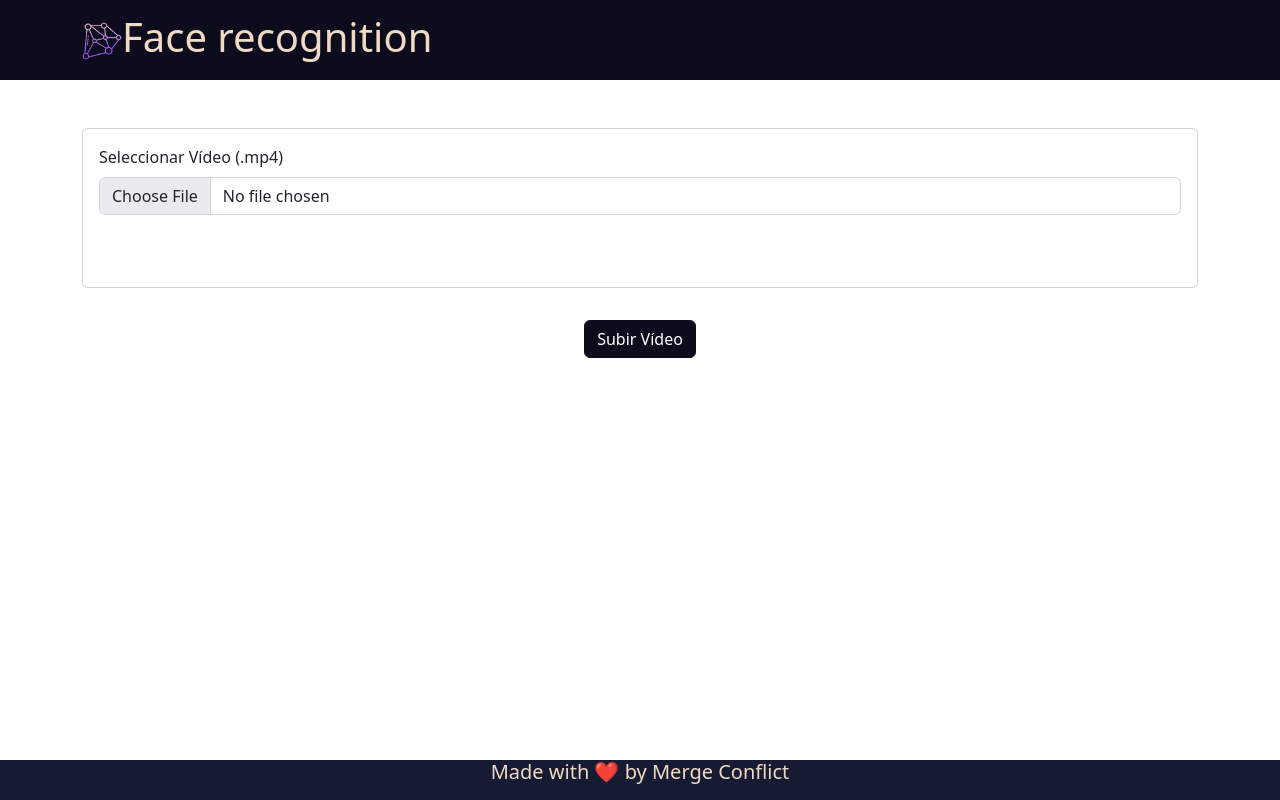
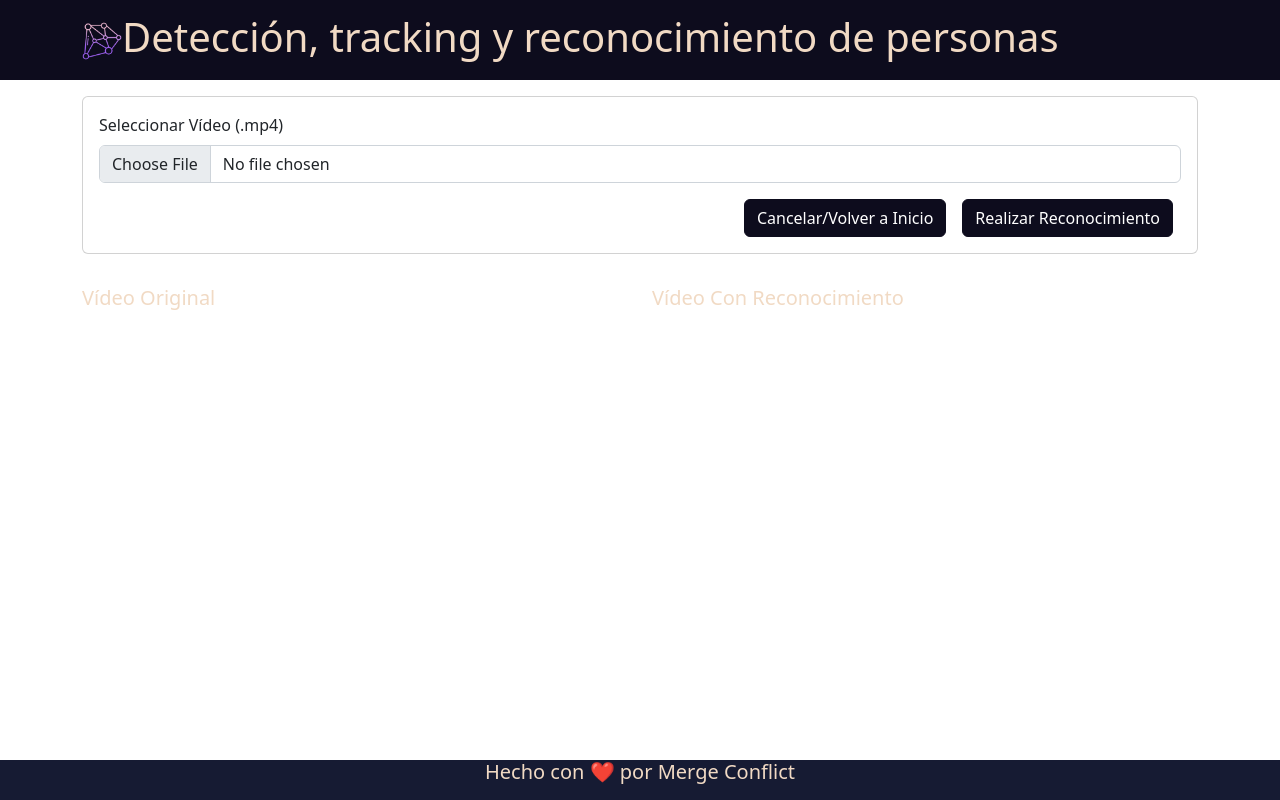
Before and after one commit to robinson-arpi/Face_Recognition_Backend, a Flask app: page /upload in a window 1280 px wide. Run offline with Flask 3, Linux system fonts and the light colour scheme; parts of the project's set-up code (start-up, migrations or seed data) failed here and were passed over; some libraries are stand-ins or nearby versions.

Commit message:
Cambios en upload video

```diff
--- a/face_recognition_app.py
+++ b/face_recognition_app.py
@@ -381,8 +381,8 @@ def upload_video():
          # Devolver la URL del video procesado al front-end
         convertir_a_mp4(video_input,video_output)
         video_url = './static/output_folder/output_video_conver.mp4'
-        random_parameter = int(time.time())
-        return render_template('upload.html', video_url=video_url, random_parameter=random_parameter)
+        #random_parameter = int(time.time())
+        return jsonify({'video_url': video_url})
     except Exception as e:
         return jsonify({'error': str(e)}), 500
 
--- a/static/css/styles.css
+++ b/static/css/styles.css
@@ -69,13 +69,15 @@ footer {
 .button-custom{
   background: var(--color-primario) !important;
   border-color: var(--color-primario) !important; /* Change this to the desired shade of blue */
-
+  margin-right: 8px;
+  margin-left: 8px;
 }
 
 .button-custom:hover{
   background: var(--color-terciario) !important;
   border-color: var(--color-primario) !important; /* Change this to the desired shade of blue */
   box-shadow: 0 4px 8px var(--color-terciario); /* Cambia la sombra al hacer hover */
+
 }
 
 .card-custom-video {
@@ -92,7 +94,6 @@ footer {
   box-shadow: 0 4px 8px var(--color-terciario); /* Cambia la sombra al hacer hover */
 }
 
-
 #videoName {
   width: 95%;
   position: absolute; /* Añade posición absoluta */
@@ -107,3 +108,7 @@ footer {
   margin-left: -500px; /* Ajusta este valor para mover el botón a la izquierda según tus preferencias */
   margin-top: -50px;
 }
+
+.card-2 {
+  height: auto;
+}
--- a/templates/base.html
+++ b/templates/base.html
@@ -24,7 +24,7 @@
             <div class="d-flex align-items-center" id = "home" style="cursor: pointer;">
                 <img src="{{ url_for('static', filename='favicon.ico') }}" alt="Train Icon"
                     style="width: 40px; height: 40px;">
-                <a class="navbar-brand" href="#"><h1>Face recognition</h1></a>
+                <a class="navbar-brand" href="#"><h1>Detección, tracking y reconocimiento de personas</h1></a>
             </div>
         </div>
     </nav>
@@ -34,7 +34,7 @@
 
 
     <footer class="mt-auto">
-        <h5>Made with ❤️ by Merge Conflict</h5>
+        <h5>Hecho con ❤️ por Merge Conflict</h5>
     </footer>
     <!-- Enlace al archivo JavaScript -->
     <script src="{{ url_for('static', filename='js/main.js') }}"></script>
--- a/templates/upload.html
+++ b/templates/upload.html
@@ -1,39 +1,60 @@
 {% extends 'base.html' %}
 
 {% block content %}
-<div class="container mt-5">
-    <form action="/upload_video" method="post" enctype="multipart/form-data" class="needs-validation" novalidate>
-        <div class="row">
-            <div class="mb-3">
-                <div class="card mb-3 card-custom">
+<div class="container mt-3">
+    <form id="form" action="/upload_video" method="post" enctype="multipart/form-data" class="needs-validation" novalidate>
+        <div class="row justify-content-end">
+            <div class="col-md-12">
+                <div class="mb-2">
+                    <div class="card mb-2 card-custom card-2">
                         <div class="card-body">
                             <label for="videoFile" class="form-label">Seleccionar Vídeo (.mp4)</label>
-                        <input type="file" class="form-control" id="videoFile" name="videoFile" accept=".mp4" required>
+                            <input type="file" class="form-control" id="videoFile" name="videoFile" accept=".mp4" required onchange="showVideoPreview(this)">
                             <div class="invalid-feedback">
                                 Por favor seleccione un archivo .mp4 válido.
+                            </div>
+
+                            <div class="d-flex justify-content-end">
+                                <button id="inicio" class="btn btn-primary mt-3 mr-2 button-custom">Cancelar/Volver a Inicio</button>
+                                <button type="submit" class="btn btn-primary mt-3 ml-2 button-custom">Realizar Reconocimiento</button>
                             </div>
                         </div>
                     </div>
                 </div>
             </div>
-        <div class="row">
-            <div class="col-12 d-flex justify-content-center">
-                <button type="submit" class="btn btn-primary button-custom">Subir Vídeo</button>
-            </div>
         </div>
     </form>
 
-    <div class="mt-3" id="video-container">
-        {% if video_url %}
 
-            <p>Vídeo procesado:</p>
-            <video width="100%" controls>
-                <source src="{{ video_url }}?{{ random_parameter }}" type="video/mp4">
-                Su navegator no admite etiquetas de vídeo.
-            </video>
+    <div class="row mt-4">
+        <div class="col-md-6" id="originalVideoContainer" style="width: 50%;">
+            <h5>Vídeo Original</h4>
+            <!-- Aquí se mostrará el vídeo original -->
+            <video id="videoPreview" controls style="display: none; width: 100%; max-width: 100%;"></video>
+        </div>
+        <div class="col-md-6" id="resultVideoContainer" style="width: 50%;">
+            <h5>Vídeo Con Reconocimiento</h4>
+            <!-- Aquí se mostrará el resultado después de la subida -->
+            <video id="videoResult" controls style="display: none; width: 100%; max-width: 100%;"></video>
+        </div>
+    </div>
 
-        {% endif %}
+
+
+    <!-- Modal para mostrar mientras se entrena la red -->
+    <div class="modal" tabindex="-1" id="loadingModal">
+        <div class="modal-dialog">
+            <div class="modal-content">
+                <div class="modal-body text-center">
+                    <div class="spinner-border text-primary" role="status">
+                        <span class="sr-only"></span>
                     </div>
+                    <p>Espere, procesando vídeo...</p>
+                </div>
+            </div>
+        </div>
+    </div>
+
 
 </div>
 
@@ -53,5 +74,90 @@
         });
     })();
 
+    document.addEventListener('DOMContentLoaded', function() {
+
+        const homeButton = document.getElementById('inicio');
+
+        // Evento para redirigir a la página de inicio
+        homeButton.addEventListener('click', function() {
+            window.location.href = '/';
+        });
+
+        // submit
+        const form = document.querySelector('form');
+        form.addEventListener('submit', function(event) {
+            event.preventDefault();
+
+            const videoFile = document.getElementById('videoFile').files[0];
+
+            const formData = new FormData();
+
+            formData.append('videoFile', videoFile);
+
+            // Muestra el modal
+            $('#loadingModal').modal('show');
+
+            fetch('/upload_video', {
+                method: 'POST',
+                body: formData
+            })
+            .then(response => response.json())
+            .then(data => {
+                //console.log(data); // Manejar la respuesta del servidor
+                $('#loadingModal').modal('hide');
+
+                // Limpiar todos los campos
+                //form.reset();
+
+                // Mostrar la respuesta del servidor en el espacio para el vídeo
+                if (data.video_url) {
+                    displayResultVideo(data.video_url, 'videoResult');
+
+                } else {
+                    console.error('Error al procesar el video:', data.error);
+                }
+            })
+            .catch(error => {
+                console.error('Error:', error);
+            });
+        });
+    });
+
+    function displayResultVideo(videoURL, videoElementId) {
+        var resultVideoContainer = document.getElementById('resultVideoContainer');
+        resultVideoContainer.innerHTML = ''; // Limpiar el contenedor antes de mostrar el nuevo vídeo
+
+        // Crear el elemento de título
+        var titleElement = document.createElement('h5');
+        titleElement.textContent = 'Vídeo con Reconocimiento';
+
+        var resultVideo = document.createElement('video');
+        resultVideo.src = videoURL;
+        resultVideo.controls = true;
+        resultVideo.style.width = '100%';
+        resultVideo.style.maxWidth = '100%';
+
+        // Establecer el ID del elemento video según el parámetro
+        resultVideo.id = videoElementId;
+
+        resultVideoContainer.appendChild(titleElement);
+        resultVideoContainer.appendChild(resultVideo);
+
+        // Mostrar el video
+        resultVideo.style.display = 'block';
+    }
+
+    function showVideoPreview(input) {
+        if (input.files && input.files[0]) {
+            var reader = new FileReader();
+            reader.onload = function(e) {
+                var videoPreview = document.getElementById('videoPreview');
+                videoPreview.src = e.target.result;
+                videoPreview.style.display = 'block';
+            };
+            reader.readAsDataURL(input.files[0]);
+        }
+    }
+
 </script>
 {% endblock %}
```
Also changed, not shown: 1 other file. Lines whose indentation alone changed are shown as unchanged.
